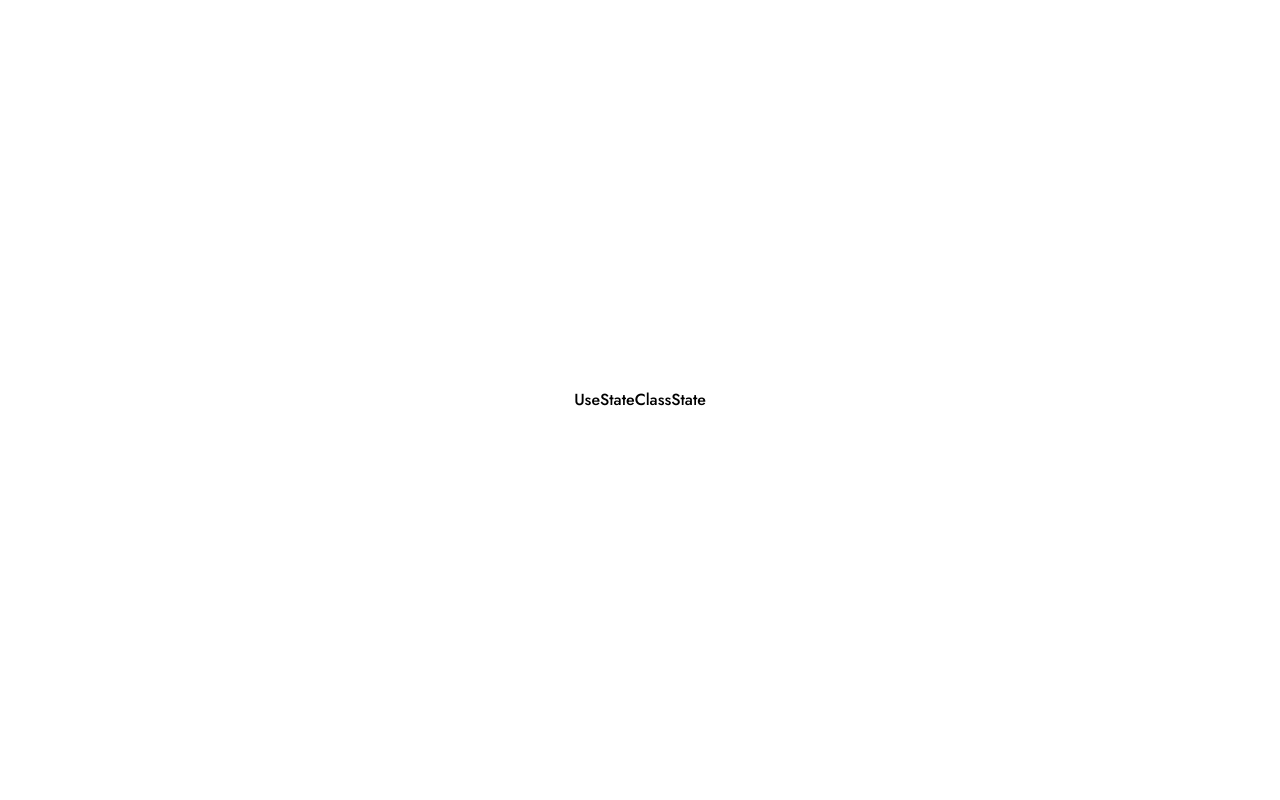
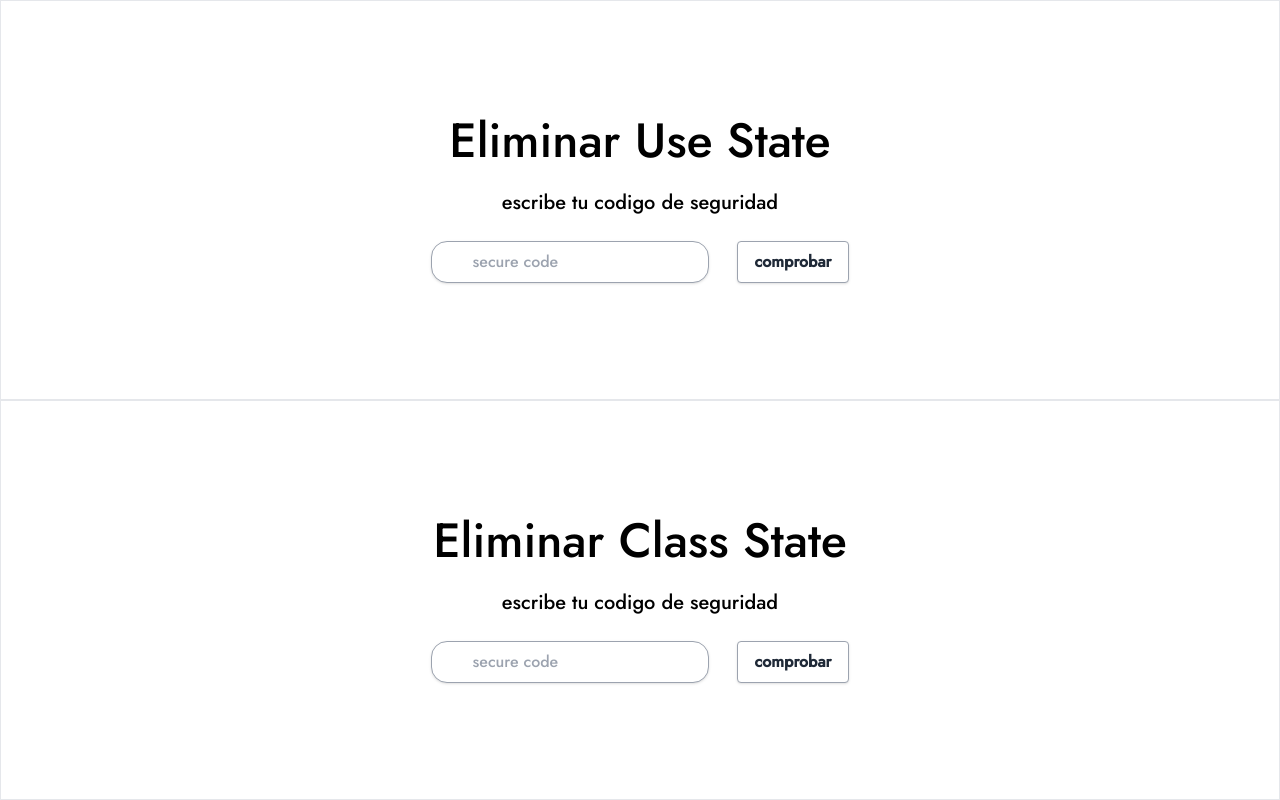
Before and after one commit to iDannyGR/manejo_estados-reactTS, a React (Vite) app: page / in a window 1280 px wide. Built offline with nearby package versions, Linux system fonts and the light colour scheme.

Commit message:
building a classtate and usesate

```diff
--- a/src/App.tsx
+++ b/src/App.tsx
@@ -2,13 +2,12 @@ import React from 'react';
 import UseState from '@/components/UseState';
 import ClassState from '@/components/ClassState';
 
-const App = ():React.ReactElement =>
-   (
-    <div className='w-100 h-[100vh] flex items-center justify-center'>
-      <UseState />
-      <ClassState />
-    </div>
-  );
+const App = (): React.ReactElement => (
+  <div className="w-100 h-[100vh] flex flex-col items-center text-center">
+    <UseState name={'Use State'} />
+    <ClassState name={'Class State'} />
+  </div>
+);
 
 
 export default App;
--- a/src/components/ClassState.tsx
+++ b/src/components/ClassState.tsx
@@ -1,9 +1,29 @@
 import React from 'react';
 
-const ClassState = () => {
-  return (
-    <div>ClassState</div>
-  )
-};
-
-export default ClassState;
+class ClasState extends React.Component {
+    state = {error:false}
+  render(){
+    const { name } = this.props;
+    const { error } = this.state;
+    return (
+      <div className="border w-full h-[50vh] flex flex-col items-center justify-center space-y-6">
+        <h2 className="text-5xl">Eliminar {name}</h2>
+        <p className="text-xl">escribe tu codigo de seguridad</p>
+        <div>
+          <input
+            type="text"
+            placeholder="secure code"
+            className="border border-gray-400 shadow py-2 px-10 rounded-2xl mr-7"
+          />
+          <button
+          className="bg-white hover:bg-gray-100 text-gray-800 font-semibold py-2 px-4 border border-gray-400 rounded shadow"
+          onClick={() => this.setState({error:!error})}
+          >
+            comprobar
+          </button>
+        </div>
+      </div>
+    );
+  }
+}
+export default ClasState;
--- a/src/components/UseState.tsx
+++ b/src/components/UseState.tsx
@@ -1,9 +1,33 @@
 import React from 'react';
 
-const UseState = () => {
+type props = {
+  name:string
+}
+
+
+const UseState:React.FC<props> = ({name}):React.ReactElement => {
+
+  const [error, setError] = React.useState<boolean>(false);
+
   return (
-    <div>UseState</div>
-  )
+    <div className="border w-full h-[50vh] flex flex-col items-center justify-center space-y-6">
+      <h2 className="text-5xl">Eliminar {name}</h2>
+      <p className="text-xl">escribe tu codigo de seguridad</p>
+      {error && <p className="text-red-500">wrong code</p>}
+      <div>
+        <input
+        type="text"
+        placeholder="secure code"
+        className="border border-gray-400 shadow py-2 px-10 rounded-2xl mr-7" />
+        <button
+          onClick={() => setError(!error)}
+          className="bg-white hover:bg-gray-100 text-gray-800 font-semibold py-2 px-4 border border-gray-400 rounded shadow"
+        >
+          comprobar
+        </button>
+      </div>
+    </div>
+  );
 };
 
 export default UseState;
```
